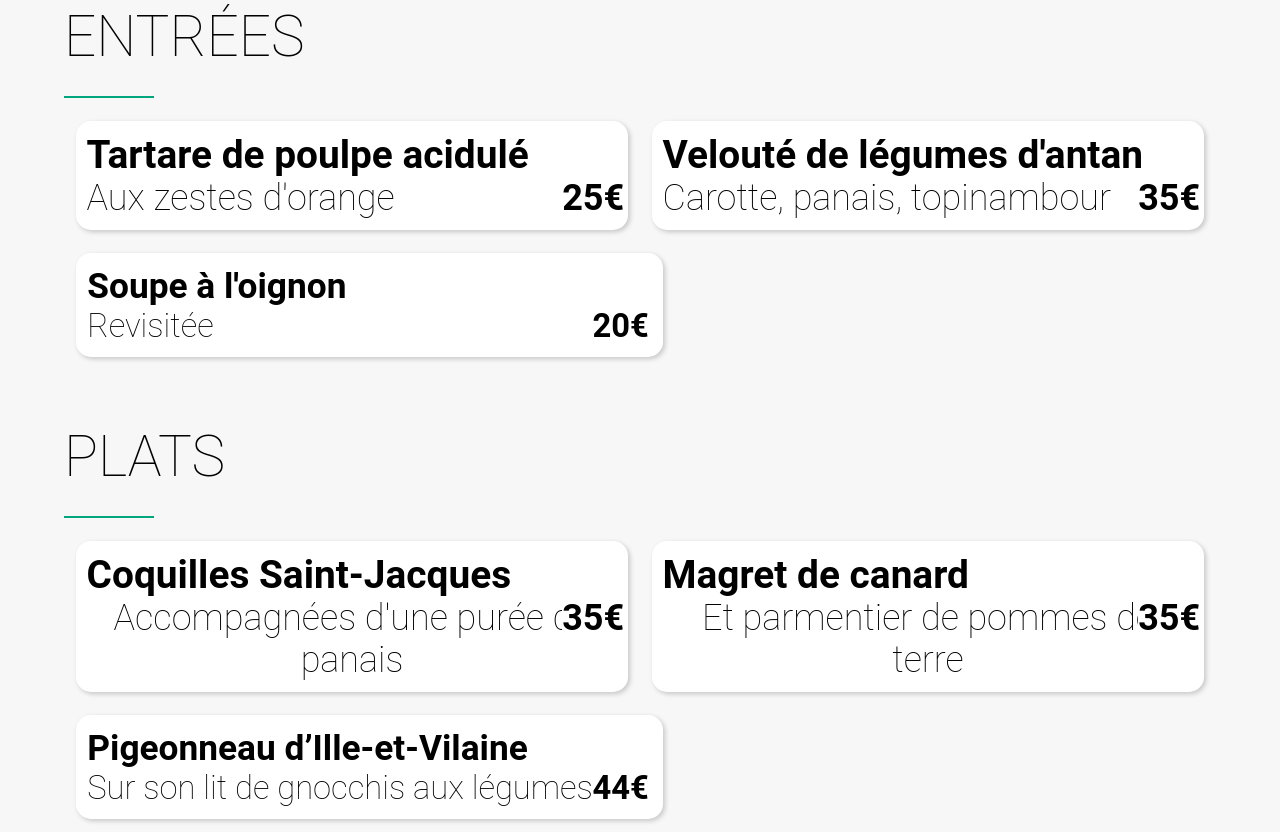
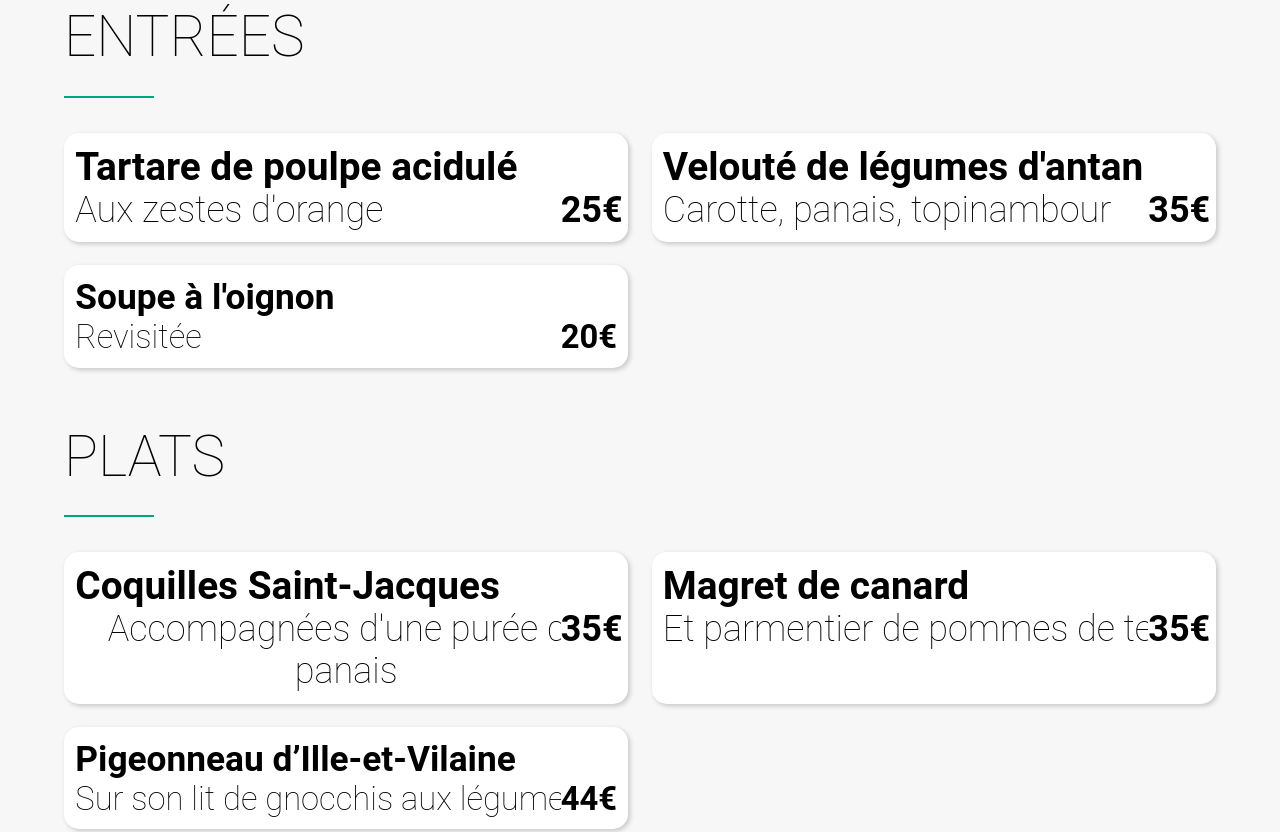
Before and after one commit to Silf2/OhmyfoodSGP3.github.io, a plain HTML site: page La_française.html in a window 1280 px wide. Shown: the part 799-1631 px from the top of the page. Drawn offline with Linux system fonts and the light colour scheme.

Commit message:
Update styles_menus.css

```diff
--- a/styles_menus.css
+++ b/styles_menus.css
@@ -341,8 +341,7 @@ footer{
     }
 
     .carte_plat{
-        width: 51%;
-        margin: 1%;
+        width: 49%;
     }
 
     .text_plat{
```
